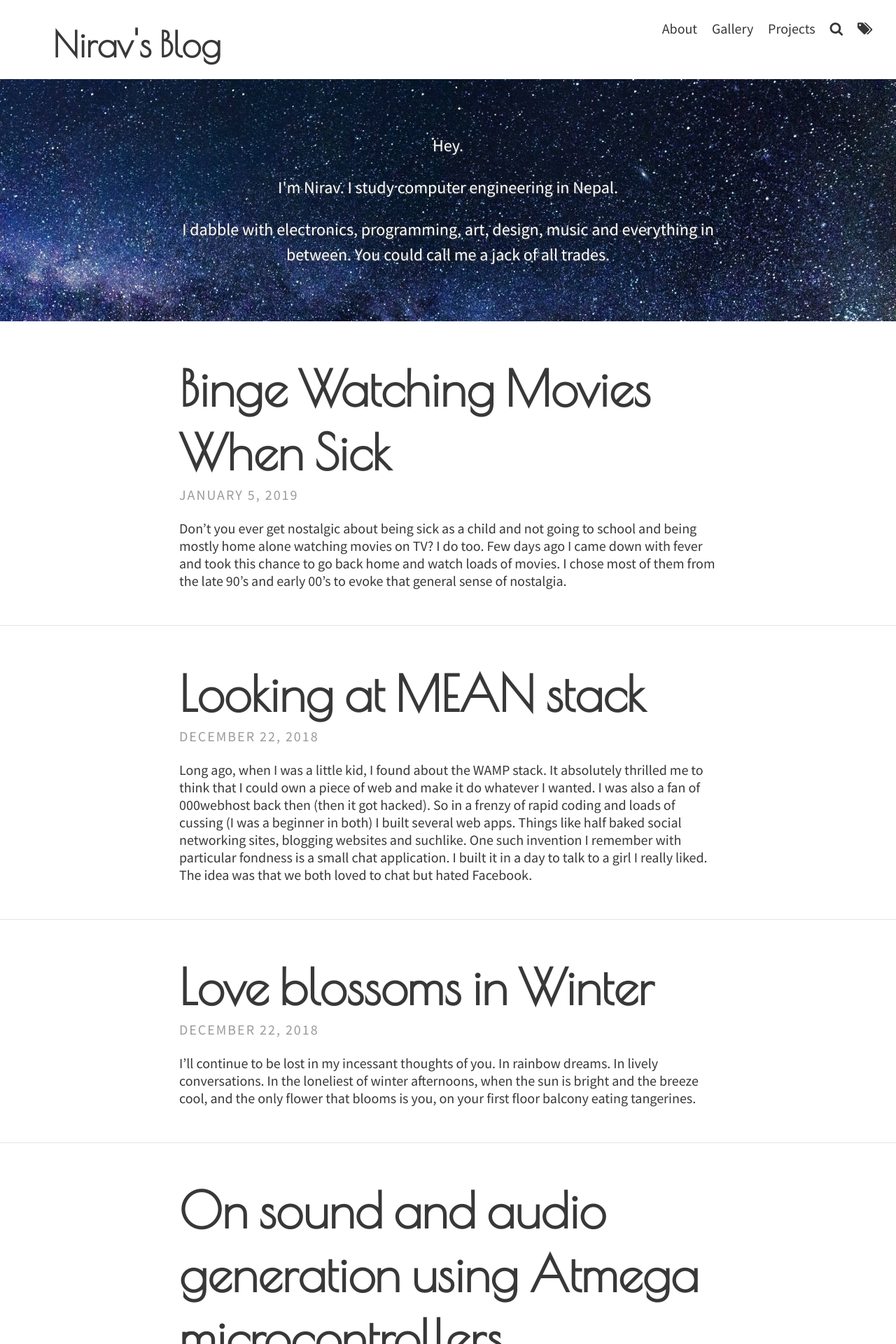
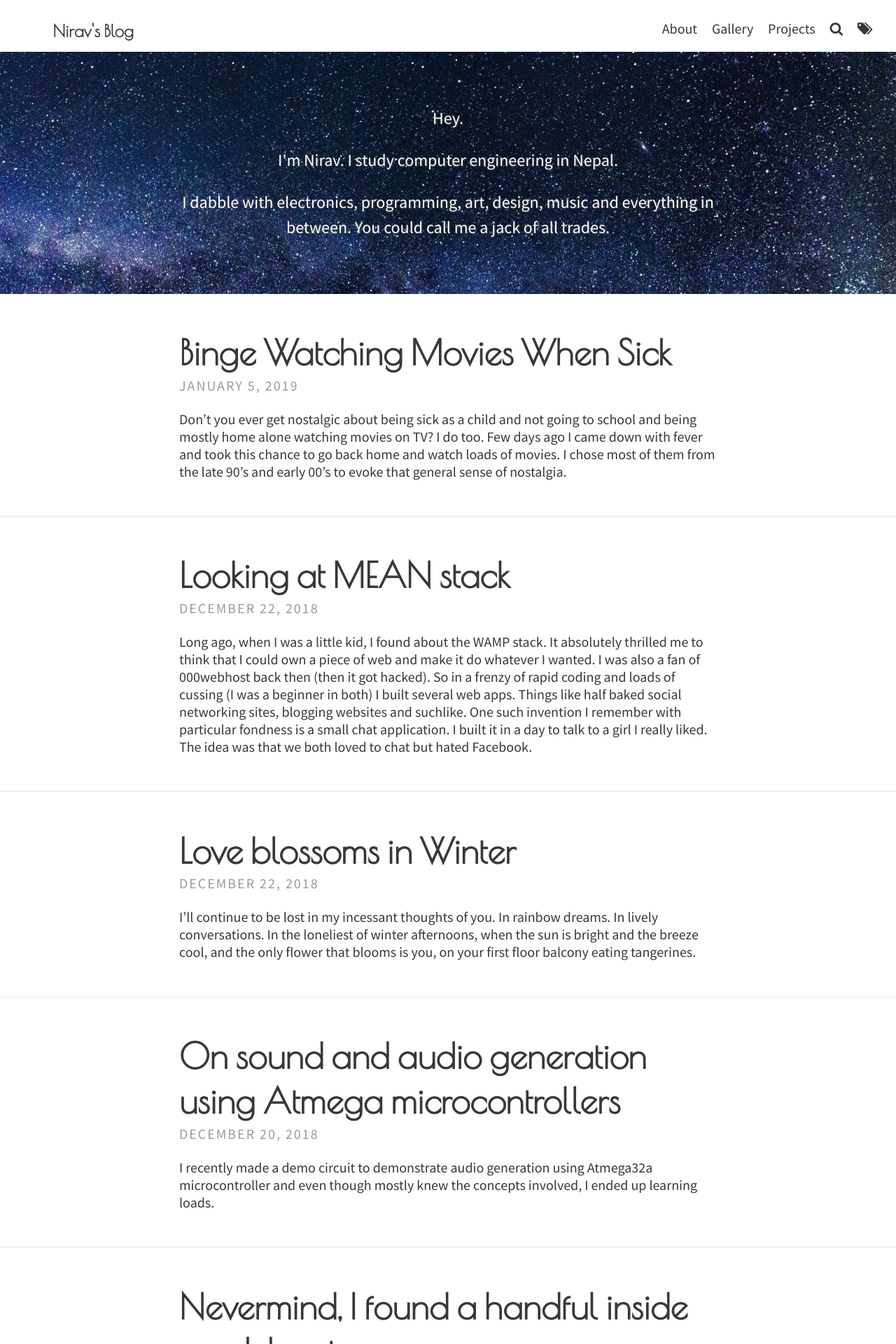
Before and after one commit to niravcodes/niravcodes.github.io, a Jekyll site: the page built from index.html, in a window 1280 px wide. Shown: the top 1920 px of the page at 70% size. Built offline with Jekyll 4.4.1, drawn with Linux system fonts in a browser that asks for light colours; the list of posts is cut into pages by our own code.

Commit message:
some more responsiveness

```diff
--- a/_sass/layouts/_index.scss
+++ b/_sass/layouts/_index.scss
@@ -47,7 +47,7 @@
 // Post listing
 .posts {
 	.post-link{
-		font-size:1.4em;
+		font-size:1.08em;
 	}
 
 
--- a/_sass/layouts/_posts.scss
+++ b/_sass/layouts/_posts.scss
@@ -37,7 +37,6 @@ footer {
 header {
     h1 {
         margin: 0;
-	font-size: 2.5em !important;
 	@media screen and (max-width: $break){
 		font-size: 1.9em !important;
 	}
```
Also changed, not shown: 1 other file.
